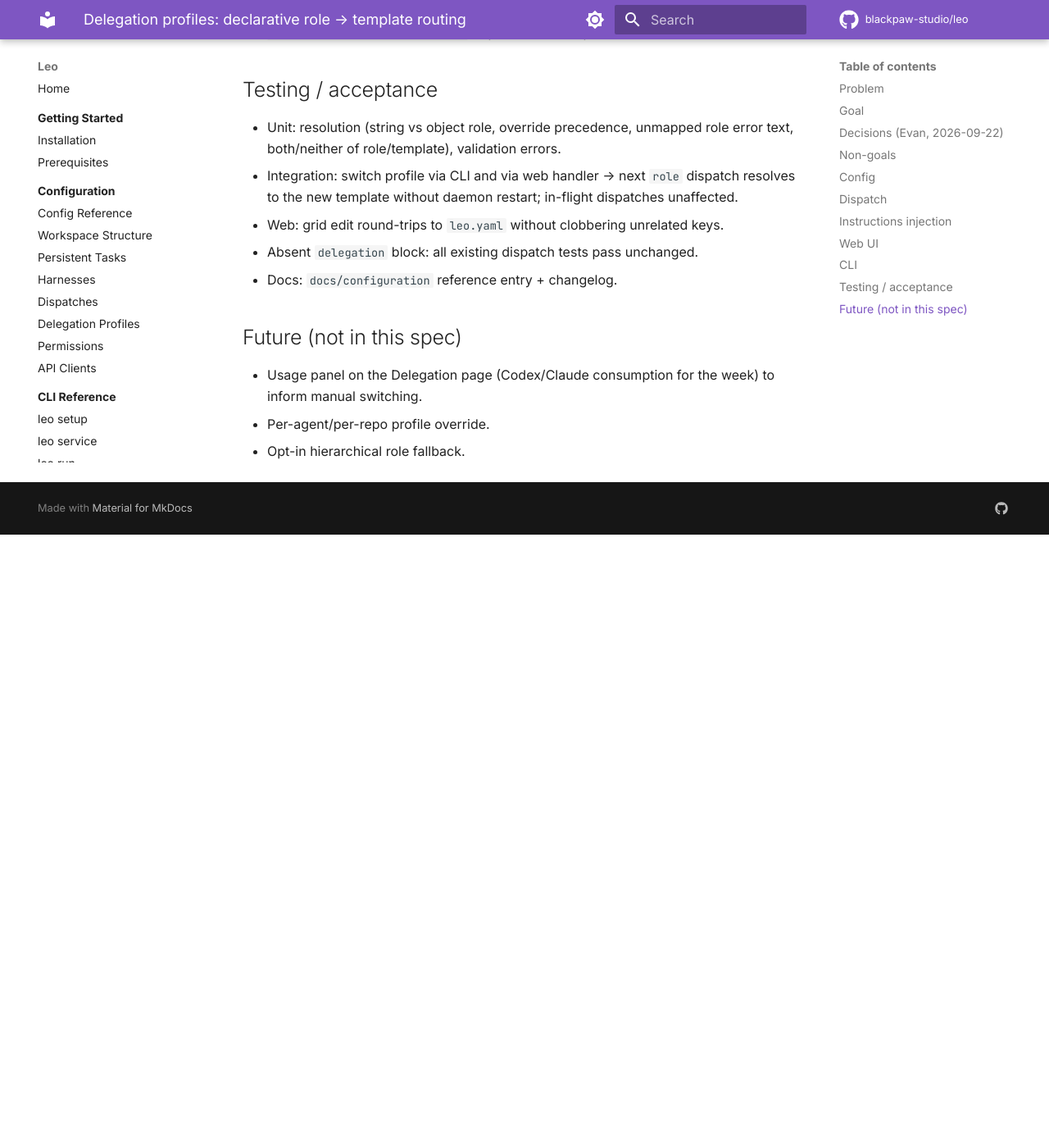
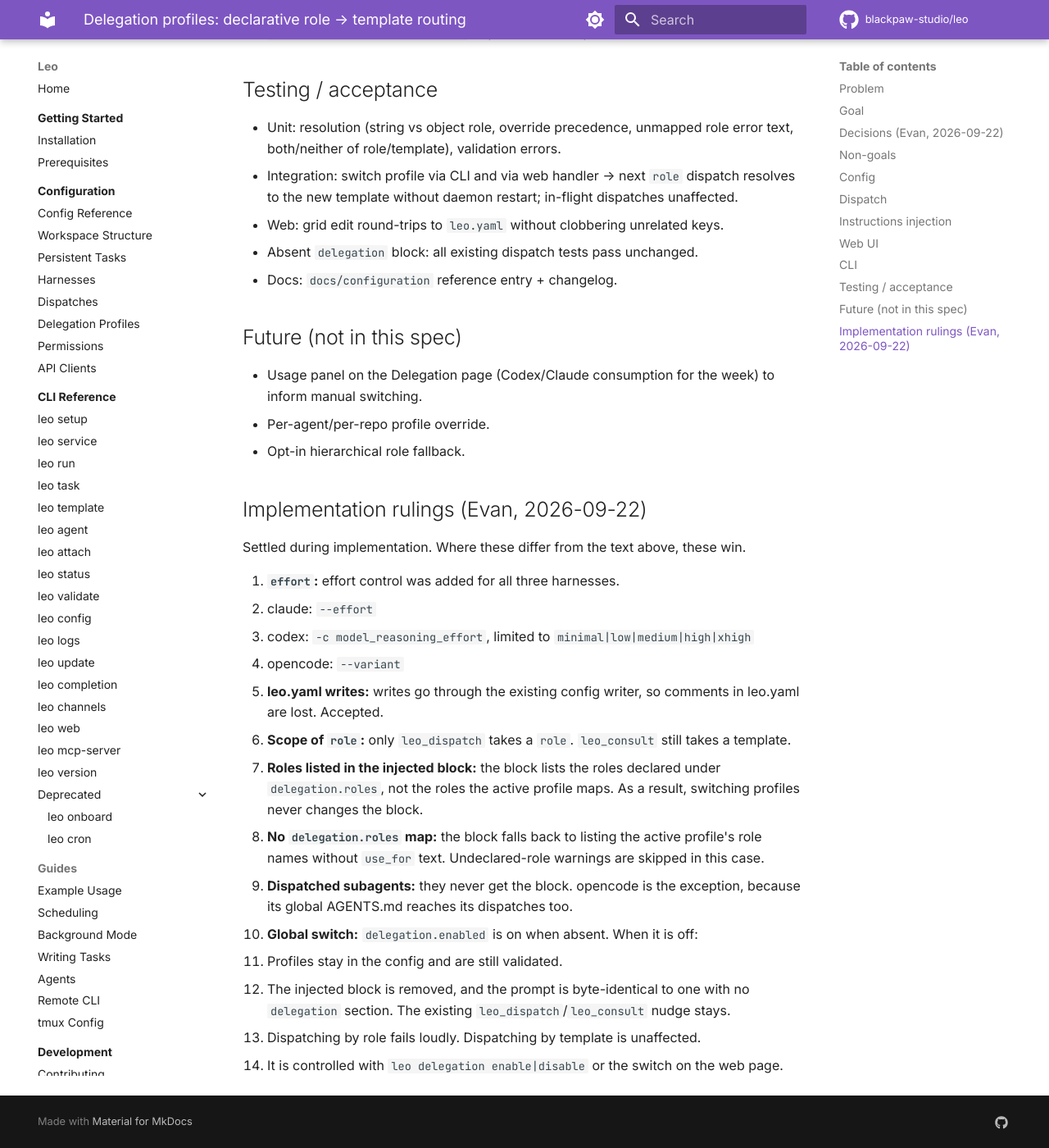
Before and after one commit to blackpaw-studio/leo, an MkDocs documentation site: the page built from docs/specs/2026-09-22-delegation-profiles.md, in a window 1280 px wide and 1400 px high, scrolled down 4164 px. Shown: the whole window at 82% size. Built offline with MkDocs 1.6.1 and Material for MkDocs 9.7.7, drawn with Linux system fonts in a browser that asks for light colours; comment, search, counter and statistics services are not loaded; before the commit the page ends 4816 px from its top, so only the background shows below that.

Commit message:
docs: record implementation rulings in delegation spec
Claude-Session: https://claude.ai/code/session_01G3Ypof77KGe3FypkrXGTyn

```diff
--- a/docs/specs/2026-09-22-delegation-profiles.md
+++ b/docs/specs/2026-09-22-delegation-profiles.md
@@ -177,3 +177,22 @@ In the existing Leo web UI, a **Delegation** page:
   to inform manual switching.
 - Per-agent/per-repo profile override.
 - Opt-in hierarchical role fallback.
+
+## Implementation rulings (Evan, 2026-09-22)
+
+Settled during implementation. Where these differ from the text above, these win.
+
+1. **`effort`:** effort control was added for all three harnesses.
+   - claude: `--effort`
+   - codex: `-c model_reasoning_effort`, limited to `minimal|low|medium|high|xhigh`
+   - opencode: `--variant`
+2. **leo.yaml writes:** writes go through the existing config writer, so comments in leo.yaml are lost. Accepted.
+3. **Scope of `role`:** only `leo_dispatch` takes a `role`. `leo_consult` still takes a template.
+4. **Roles listed in the injected block:** the block lists the roles declared under `delegation.roles`, not the roles the active profile maps. As a result, switching profiles never changes the block.
+5. **No `delegation.roles` map:** the block falls back to listing the active profile's role names without `use_for` text. Undeclared-role warnings are skipped in this case.
+6. **Dispatched subagents:** they never get the block. opencode is the exception, because its global AGENTS.md reaches its dispatches too.
+7. **Global switch:** `delegation.enabled` is on when absent. When it is off:
+   - Profiles stay in the config and are still validated.
+   - The injected block is removed, and the prompt is byte-identical to one with no `delegation` section. The existing `leo_dispatch`/`leo_consult` nudge stays.
+   - Dispatching by role fails loudly. Dispatching by template is unaffected.
+   - It is controlled with `leo delegation enable|disable` or the switch on the web page.
```
